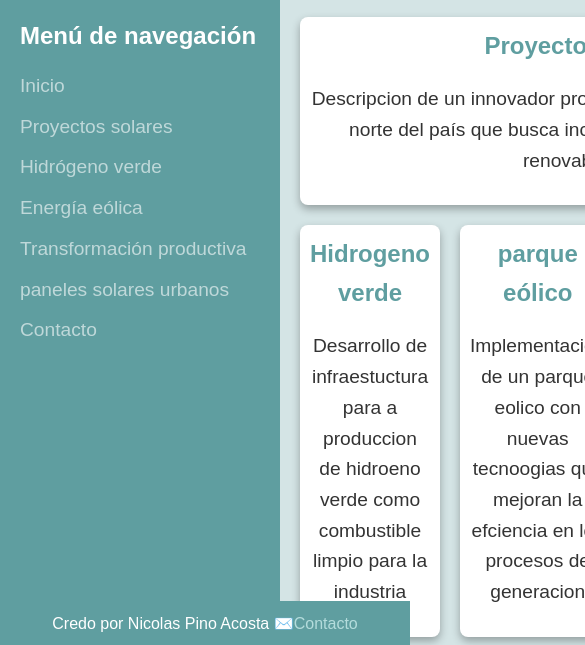
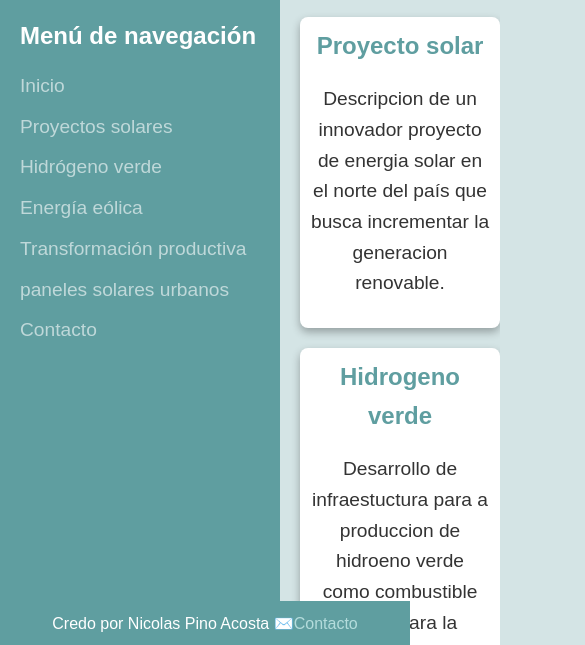
Before and after one commit to Nicolas-Pino214/HTML, a plain HTML site: page reto5/index.html in a window 390 px wide. Shown: the part 197-842 px from the top of the page, 585 px wide, since content can reach past the window. Drawn offline with Linux system fonts and the light colour scheme.

Commit message:
cambios nuevos

```diff
--- a/reto5/css/styles.css
+++ b/reto5/css/styles.css
@@ -143,11 +143,21 @@ footer{
 @media (max-width: 768px) {
     .layout-grid{
         grid-template-areas:
+            "sidebar"
             "header"
-            "sidebar"
-            "content_1"
-            "content_2"
-            "content_3"
+            "portfolio"
             "footer";
+        grid-template-rows: repeat(4,auto);
+
+        .portfolio{
+            grid-template-columns: 1fr;
+            grid-template-areas:
+                "item1"
+                "item2"
+                "item3"
+                "item4"
+                "item5";
+                padding-bottom: 90px;
+            }
     }
 }
```
